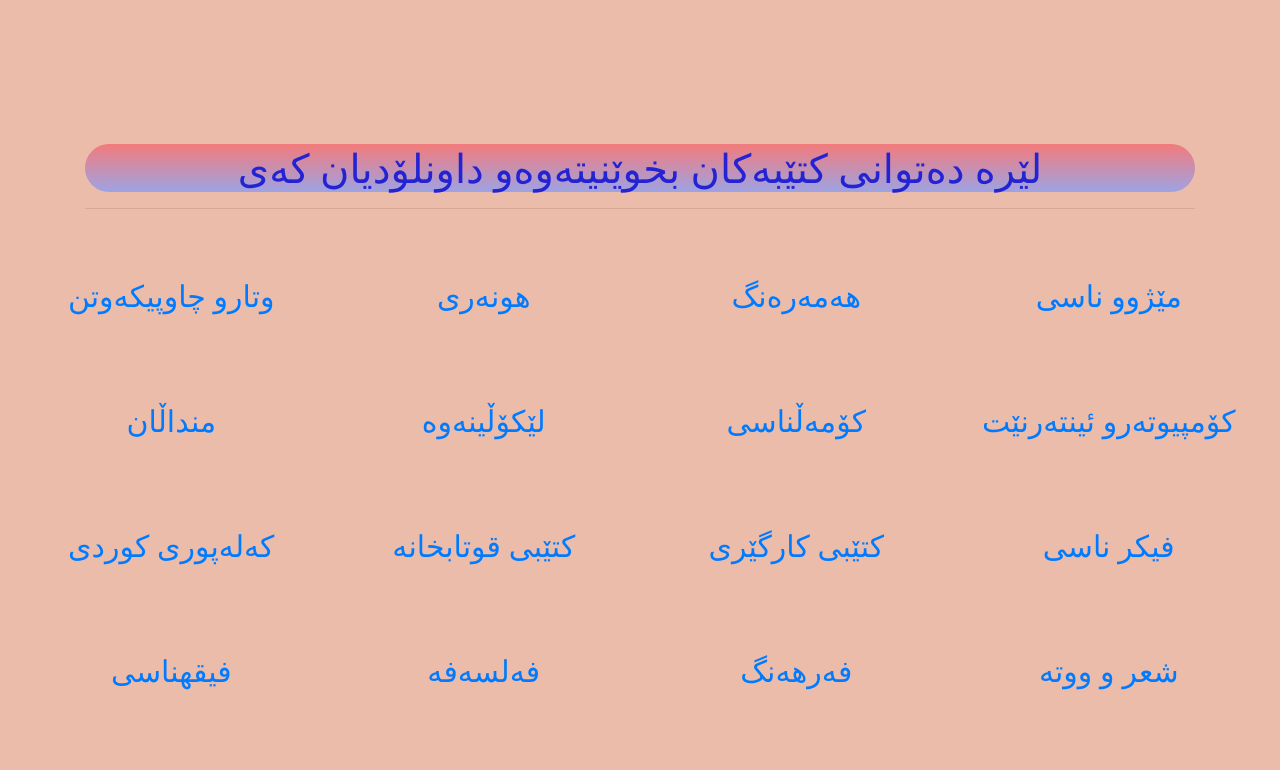
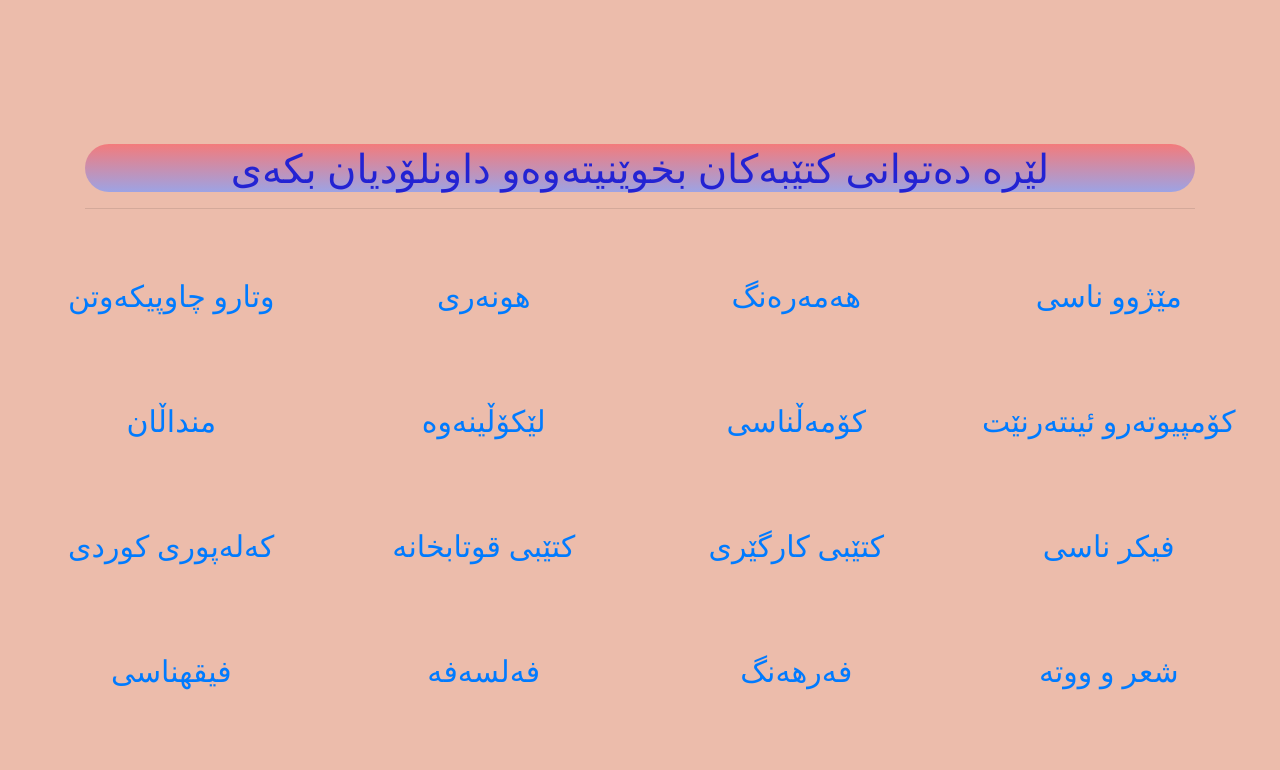
Before and after one commit to Bahashtsalih/firstwebsite, a plain HTML site: page books.html in a window 1280 px wide. Shown: the top 770 px of the page. Drawn offline with nearby package versions, Linux system fonts and the light colour scheme.

Commit message:
Update books.html

```diff
--- a/books.html
+++ b/books.html
@@ -16,7 +16,7 @@
 
  <section id="new" class="my-5 bp-5">
          <div class="container text-center mt-5 py-5">
-             <h3 class="s">لێرە دەتوانی کتێبەکان بخوێنیتەوەو داونلۆدیان کەی </h3>
+             <h3 class="s">لێرە دەتوانی کتێبەکان بخوێنیتەوەو داونلۆدیان بکەی </h3>
              <hr>
 
 
```
